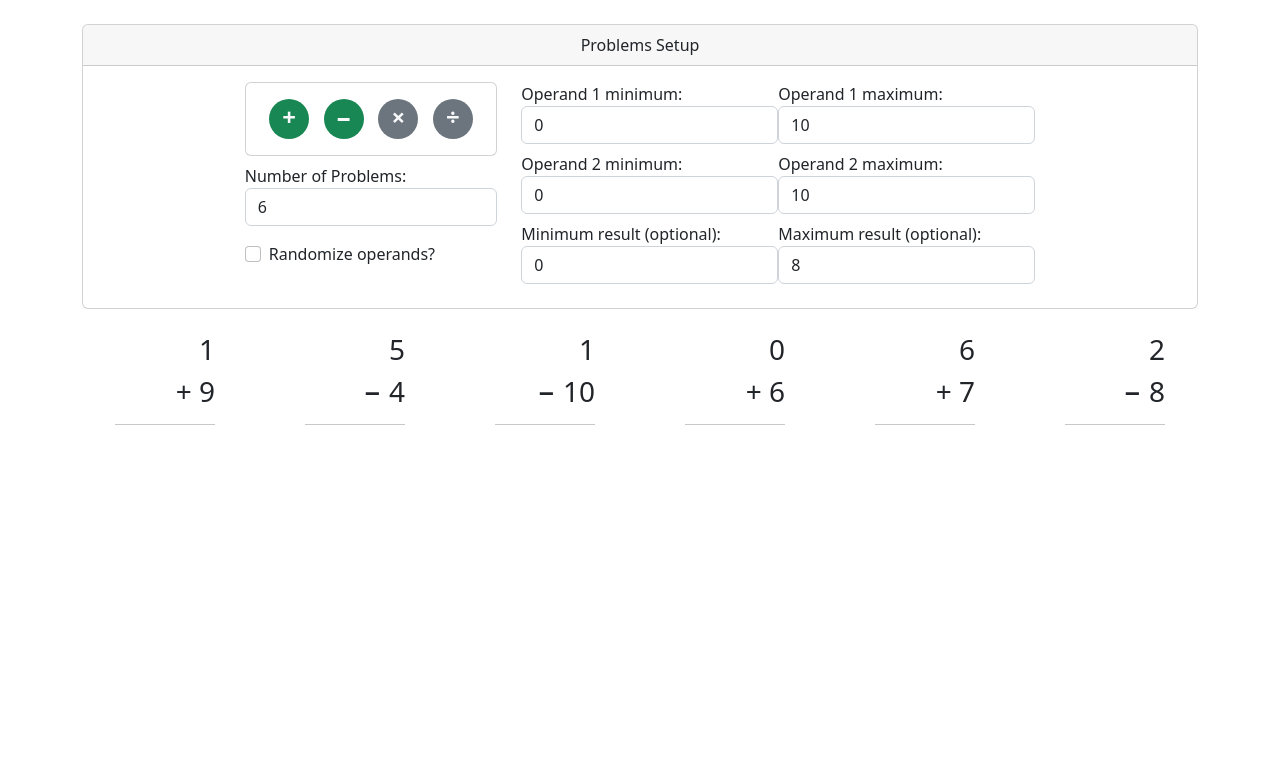
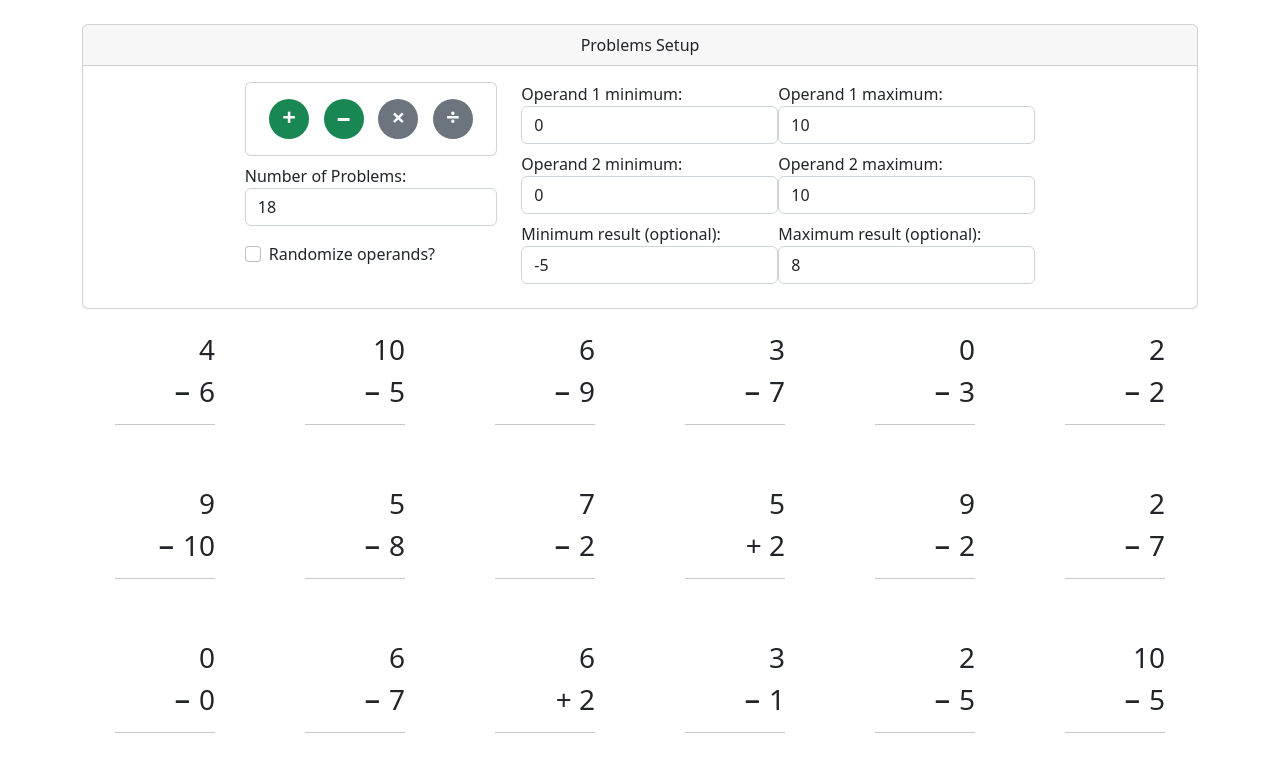
Before and after one commit to matthew-stockinger/problem-child, a React (Create React App) app: page / in a window 1280 px wide. Shown: the top 772 px of the page. Built offline with nearby package versions, Linux system fonts and the light colour scheme.

Commit message:
fix resultConstraints bug

```diff
--- a/src/App.js
+++ b/src/App.js
@@ -4,7 +4,7 @@ import ControlPanel from "./features/controlPanel/ControlPanel";
 
 const ProblemChild = () => {
   const [operations, setOperations] = React.useState(["-", "+"]);
-  const [numberOfProblems, setNumberOfProblems] = React.useState(6);
+  const [numberOfProblems, setNumberOfProblems] = React.useState(18);
   const [operandConstraints, setOperandConstraints] = React.useState({
     min1: 0,
     max1: 10,
@@ -12,7 +12,7 @@ const ProblemChild = () => {
     max2: 10,
   });
   const [resultConstraints, setResultConstraints] = React.useState({
-    min: 0,
+    min: -5,
     max: 8,
   });
   const [shuffle, setShuffle] = React.useState(false);
--- a/src/features/problems/ProblemsView.js
+++ b/src/features/problems/ProblemsView.js
@@ -78,8 +78,8 @@ const Problem = ({ state }) => {
       operation: operation,
     });
   } while (
-    resultMin &&
-    resultMax &&
+    resultMin !== undefined &&
+    resultMax !== undefined &&
     (result < resultMin || result > resultMax)
   );
 
```
